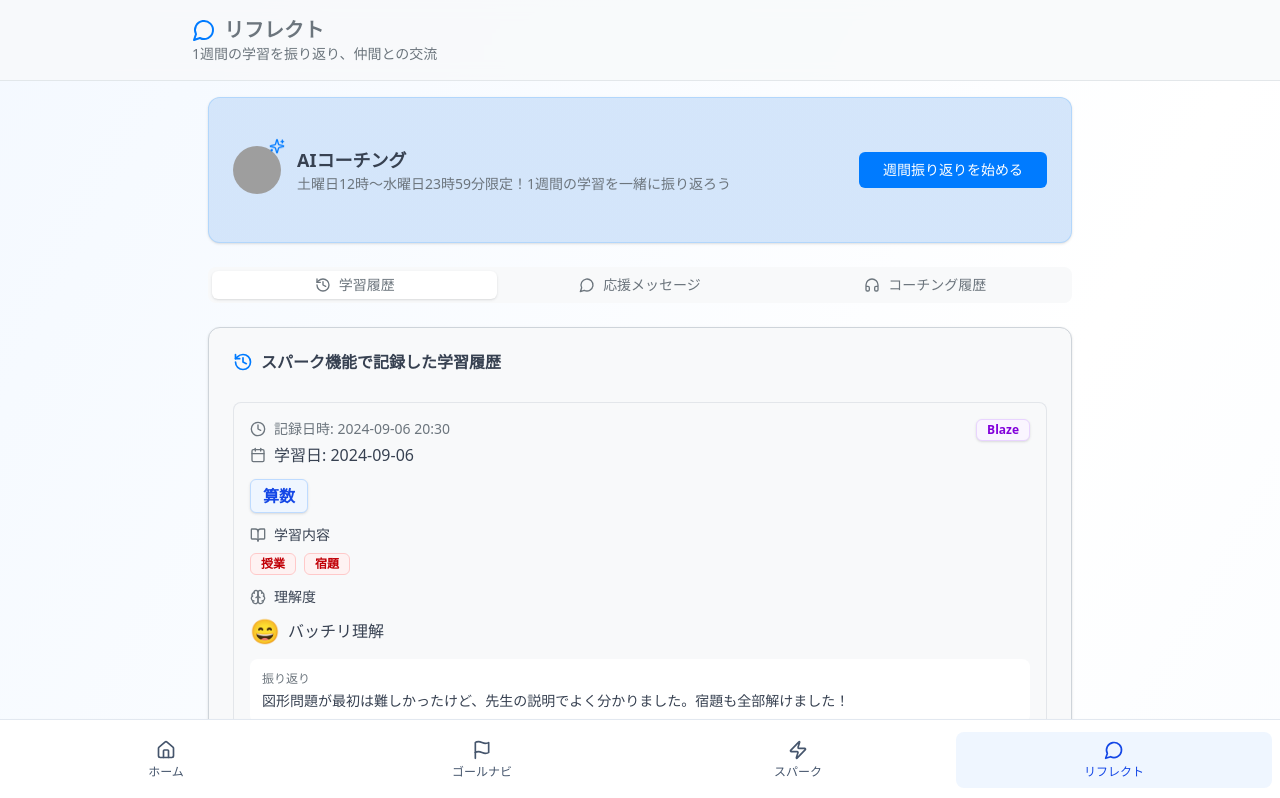
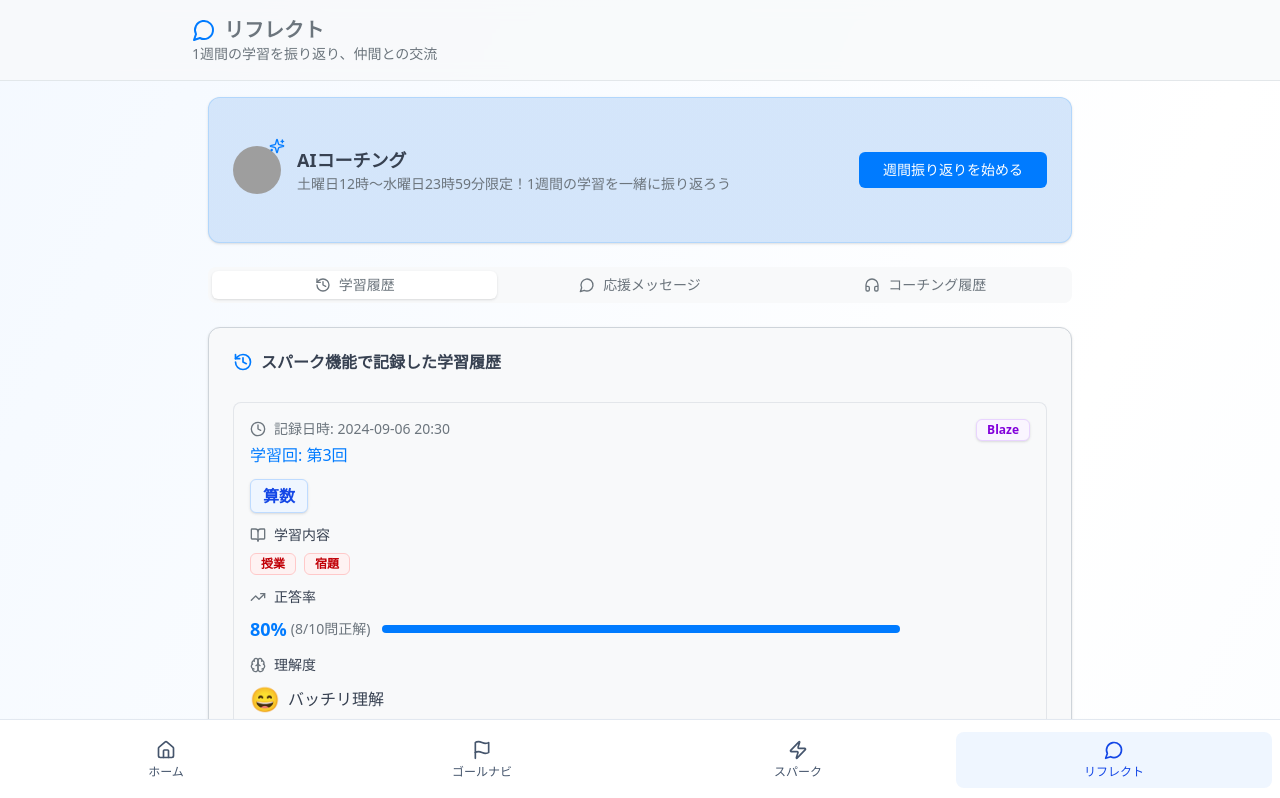
Before and after one commit to kazuyakurashima/StudySpark-2025Fall, a Next.js app: page /student/reflect in a window 1280 px wide. Shown: the top 798 px of the page. Built offline with nearby package versions, Linux system fonts and the light colour scheme; grey boxes are pictures that could not be loaded.

Commit message:
feat: update reflect history display with new learning records
Modify reflect history to include new learning record fields.

#VERCEL_SKIP

Co-authored-by: null <186385322+kazuyakurashima@users.noreply.github.com>

```diff
--- a/app/student/reflect/page.tsx
+++ b/app/student/reflect/page.tsx
@@ -27,8 +27,12 @@ const sparkLearningHistory = [
   {
     recordedAt: "2024-09-06 20:30",
     studyDate: "2024-09-06",
+    studySession: "第3回", // 学習回を追加
     subject: "算数",
     learningContent: ["授業", "宿題"],
+    correctAnswers: 8, // 正答数を追加
+    totalQuestions: 10, // 総問題数を追加
+    correctRate: 80, // 正答率を追加（パーセント）
     understanding: "バッチリ理解",
     understandingEmoji: "😄",
     reflection: "図形問題が最初は難しかったけど、先生の説明でよく分かりました。宿題も全部解けました！",
@@ -37,8 +41,12 @@ const sparkLearningHistory = [
   {
     recordedAt: "2024-09-06 19:45",
     studyDate: "2024-09-06",
+    studySession: "第2回", // 学習回を追加
     subject: "国語",
     learningContent: ["授業", "週テスト・復習ナビ"],
+    correctAnswers: 7, // 正答数を追加
+    totalQuestions: 10, // 総問題数を追加
+    correctRate: 70, // 正答率を追加（パーセント）
     understanding: "できた",
     understandingEmoji: "😊",
     reflection: "漢字の読み方を復習しました。週テスト対策もできて良かったです。",
@@ -47,8 +55,12 @@ const sparkLearningHistory = [
   {
     recordedAt: "2024-09-05 21:15",
     studyDate: "2024-09-05",
+    studySession: "第1回", // 学習回を追加
     subject: "理科",
     learningContent: ["宿題", "入試対策・過去問"],
+    correctAnswers: 6, // 正答数を追加
+    totalQuestions: 10, // 総問題数を追加
+    correctRate: 60, // 正答率を追加（パーセント）
     understanding: "ふつう",
     understandingEmoji: "😐",
     reflection: "実験の問題は理解できたけど、計算問題がまだ少し難しいです。",
@@ -57,8 +69,12 @@ const sparkLearningHistory = [
   {
     recordedAt: "2024-09-05 20:00",
     studyDate: "2024-09-05",
+    studySession: "第4回", // 学習回を追加
     subject: "社会",
     learningContent: ["授業"],
+    correctAnswers: 5, // 正答数を追加
+    totalQuestions: 10, // 総問題数を追加
+    correctRate: 50, // 正答率を追加（パーセント）
     understanding: "ちょっと不安",
     understandingEmoji: "😟",
     reflection: "歴史の年号を覚えるのが大変でした。もう少し復習が必要です。",
@@ -67,8 +83,12 @@ const sparkLearningHistory = [
   {
     recordedAt: "2024-09-04 19:30",
     studyDate: "2024-09-04",
+    studySession: "第5回", // 学習回を追加
     subject: "算数",
     learningContent: ["授業", "宿題", "週テスト・復習ナビ"],
+    correctAnswers: 9, // 正答数を追加
+    totalQuestions: 10, // 総問題数を追加
+    correctRate: 90, // 正答率を追加（パーセント）
     understanding: "できた",
     understandingEmoji: "😊",
     reflection: "分数の計算問題をたくさん練習しました。だんだん慣れてきた感じです。",
@@ -511,8 +531,7 @@ export default function ReflectPage() {
                             <span>記録日時: {record.recordedAt}</span>
                           </div>
                           <div className="flex items-center gap-2">
-                            <Calendar className="h-4 w-4 text-muted-foreground" />
-                            <span className="font-medium">学習日: {record.studyDate}</span>
+                            <span className="font-medium text-primary">学習回: {record.studySession}</span>
                           </div>
                         </div>
                         <div className="flex items-center gap-2">
@@ -552,6 +571,27 @@ export default function ReflectPage() {
 
                       <div className="mb-3">
                         <div className="flex items-center gap-2 mb-2">
+                          <TrendingUp className="h-4 w-4 text-muted-foreground" />
+                          <span className="text-sm font-medium">正答率</span>
+                        </div>
+                        <div className="flex items-center gap-3">
+                          <div className="flex items-center gap-1">
+                            <span className="text-lg font-bold text-primary">{record.correctRate}%</span>
+                            <span className="text-sm text-muted-foreground">
+                              ({record.correctAnswers}/{record.totalQuestions}問正解)
+                            </span>
+                          </div>
+                          <div className="flex-1 bg-muted rounded-full h-2">
+                            <div
+                              className="bg-primary rounded-full h-2 transition-all duration-300"
+                              style={{ width: `${record.correctRate}%` }}
+                            />
+                          </div>
+                        </div>
+                      </div>
+
+                      <div className="mb-3">
+                        <div className="flex items-center gap-2 mb-2">
                           <Brain className="h-4 w-4 text-muted-foreground" />
                           <span className="text-sm font-medium">理解度</span>
                         </div>
@@ -563,7 +603,7 @@ export default function ReflectPage() {
 
                       {record.reflection && (
                         <div className="p-3 bg-background rounded-lg">
-                          <div className="text-xs text-muted-foreground mb-1">振り返り</div>
+                          <div className="text-xs text-muted-foreground mb-1">今日の振り返り</div>
                           <p className="text-sm">{record.reflection}</p>
                         </div>
                       )}
```
